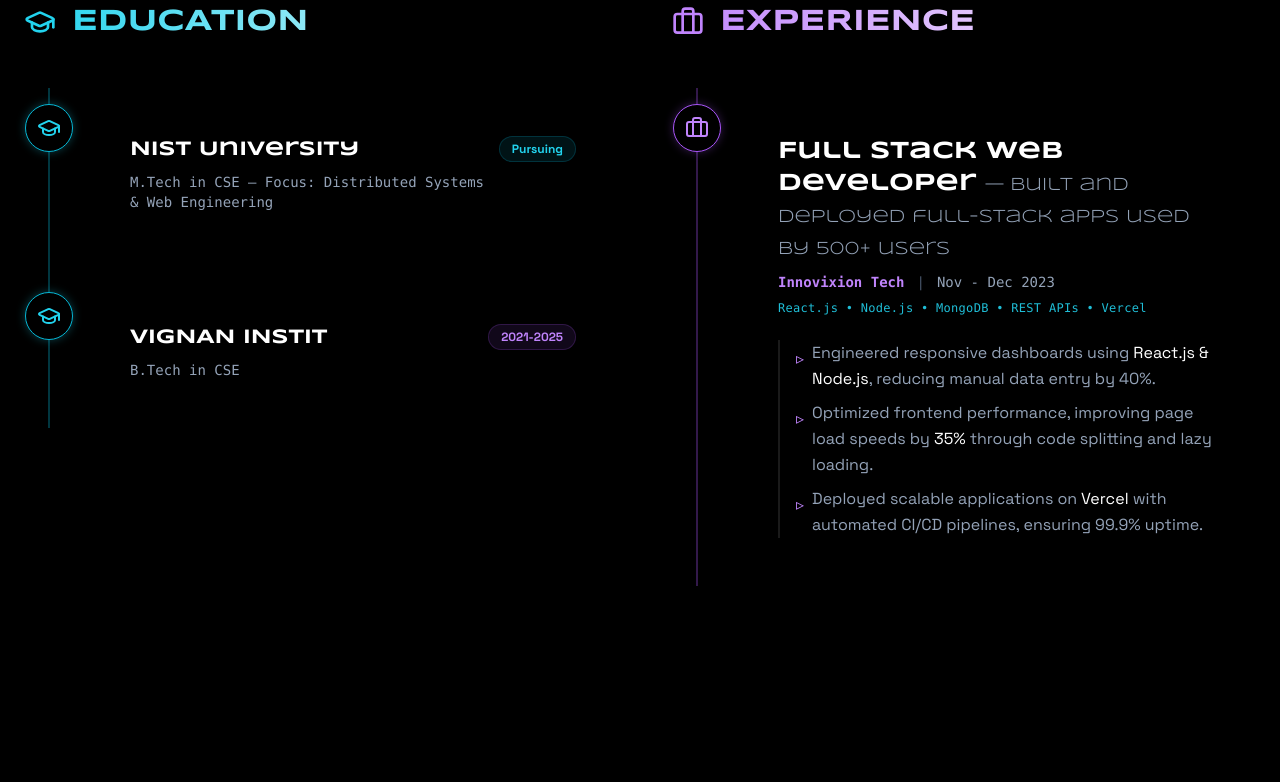
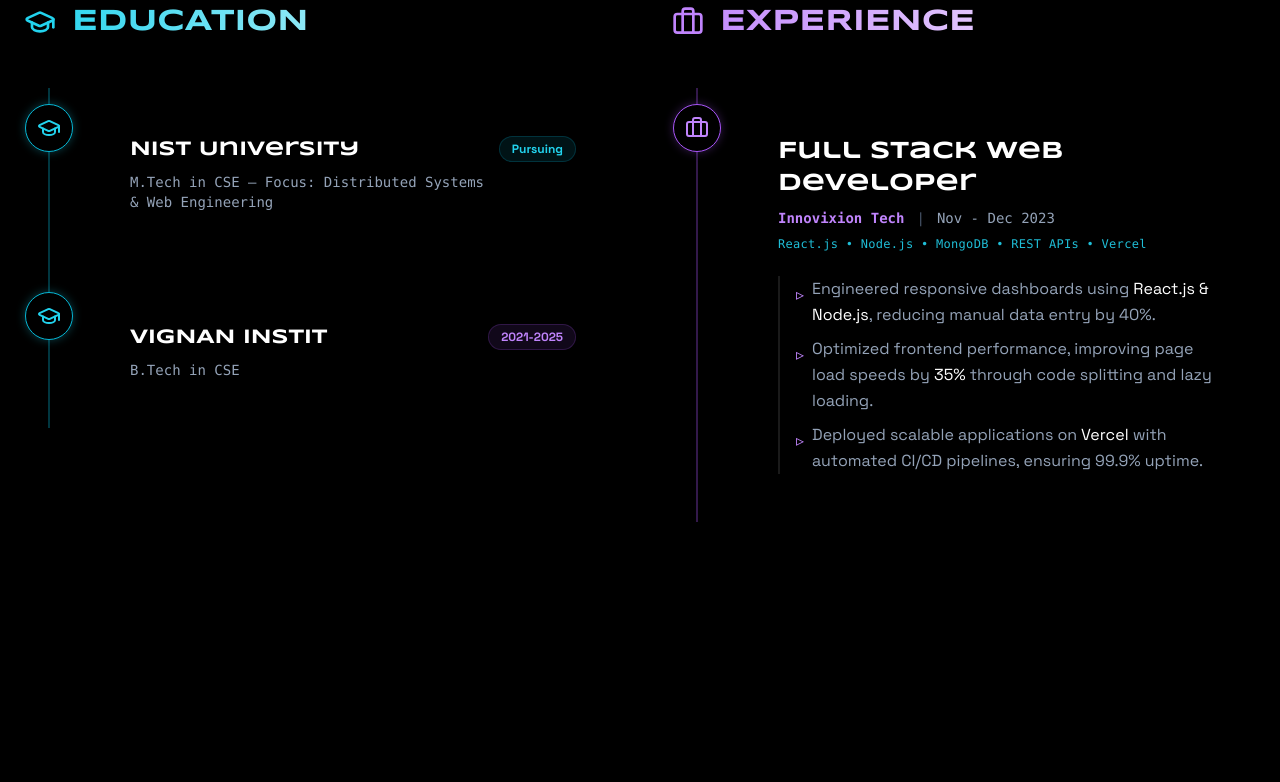
Before and after one commit to Asishranjansahu/ASISH-PORTFOLIO, a React (Vite) app: page / in a window 1280 px wide. Shown: the part 1980-2762 px from the top of the page. Built offline with nearby package versions, Linux system fonts and the light colour scheme.

Commit message:
chore: remove specific user count metric from experience title

```diff
--- a/src/App.jsx
+++ b/src/App.jsx
@@ -584,7 +584,7 @@ function App() {
                     {/* Content Card */}
                     <div className="holo-card p-8 relative overflow-visible group hover:-translate-y-1 transition-transform duration-300">
                       <div className="mb-6">
-                        <h4 className="font-display text-2xl font-bold text-white mb-2">Full Stack Web Developer <span className="text-slate-400 text-lg font-normal">— Built and deployed full-stack apps used by 500+ users</span></h4>
+                        <h4 className="font-display text-2xl font-bold text-white mb-2">Full Stack Web Developer</h4>
                         <div className="space-y-2">
                             <div className="flex items-center gap-3 font-mono text-sm">
                                 <span className="text-purple-400 font-bold">Innovixion Tech</span>
```
